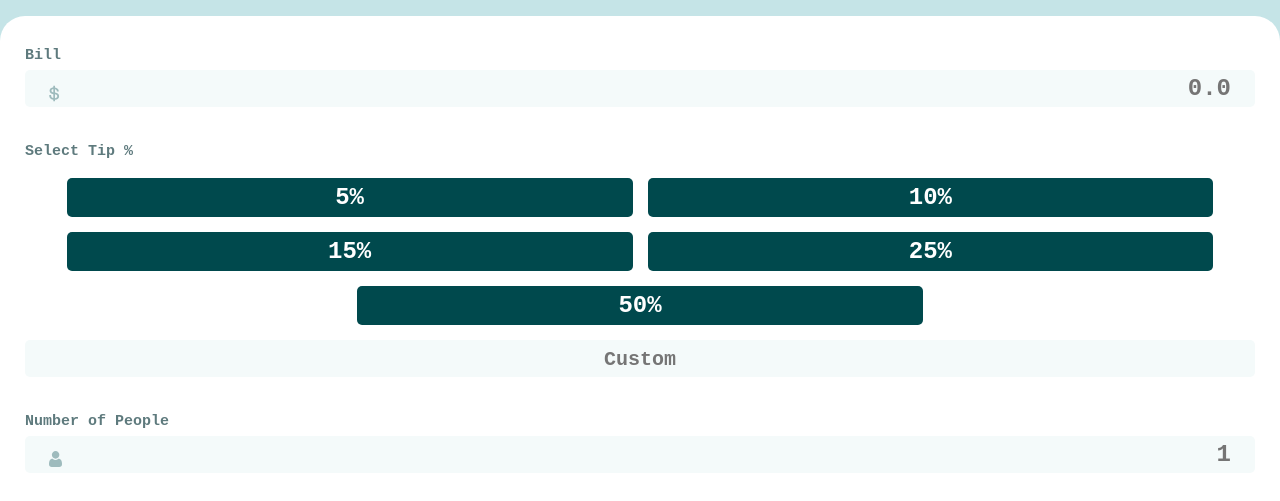
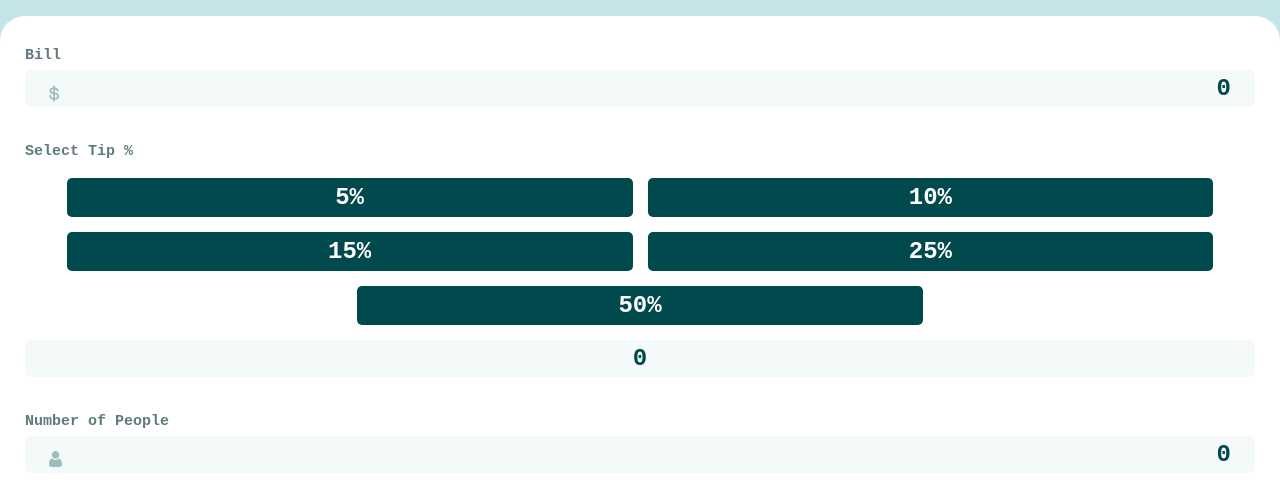
Before and after one commit to SULAJSJS/Tip-Calculator, a React (Vite) app: page / in a window 1280 px wide. Shown: the part 126-627 px from the top of the page. Built offline with nearby package versions, Linux system fonts and the light colour scheme.

Commit message:
typed the form component

```diff
--- a/src/App.tsx
+++ b/src/App.tsx
@@ -5,9 +5,9 @@ import Form from './components/Form';
 import Display from './components/Display';
 
 function App() {
-  const [bill, setBill] = useState('');
-  const [tip, setTip] = useState('');
-  const [people, setPeople] = useState('');
+  const [bill, setBill] = useState<number>(0);
+  const [tip, setTip] = useState<number>(0);
+  const [people, setPeople] = useState<number>(0);
   const [calculatedTip, setCalculatedTip] = useState<number>(0);
   const [total, setTotal] = useState(0);
 
@@ -19,9 +19,9 @@ function App() {
   }, [bill, calculatedTip, people, tip]);
 
   const handleResetBtn = () => {
-    setBill('');
-    setTip('');
-    setPeople('');
+    setBill(0);
+    setTip(0);
+    setPeople(0);
     setCalculatedTip(0);
     setTotal(0);
   };
--- a/src/components/Display.tsx
+++ b/src/components/Display.tsx
@@ -1,6 +1,20 @@
-/* eslint-disable react/jsx-filename-extension */
-function Display({ total, calculatedTip, handleResetBtn, people }) {
-  const returnCurrencyAmt = (amt: string) => {
+/* eslint-disable react/function-component-definition */
+import React from 'react';
+
+interface DisplayProps {
+  total: number;
+  calculatedTip: number;
+  handleResetBtn: () => void;
+  people: number;
+}
+
+const Display: React.FC<DisplayProps> = ({
+  total,
+  calculatedTip,
+  handleResetBtn,
+  people,
+}) => {
+  const returnCurrencyAmt = (amt: number) => {
     return new Intl.NumberFormat('en-US', {
       style: 'currency',
       currency: 'USD',
@@ -40,6 +54,6 @@ function Display({ total, calculatedTip, handleResetBtn, people }) {
       )}
     </div>
   );
-}
+};
 
 export default Display;
--- a/src/components/Form.tsx
+++ b/src/components/Form.tsx
@@ -1,3 +1,5 @@
+/* eslint-disable react/function-component-definition */
+import React from 'react';
 import Dollar from '../assets/icon-dollar.svg';
 import Person from '../assets/icon-person.svg';
 
@@ -29,12 +31,28 @@ interface Item {
   value: number;
 }
 
-function Form({ bill, setBill, tip, setTip, people, setPeople }) {
+interface FormProps {
+  bill: number;
+  setBill: (item: number) => void;
+  tip: number;
+  setTip: (item: number) => void;
+  people: number;
+  setPeople: (item: number) => void;
+}
+
+const Form: React.FC<FormProps> = ({
+  bill,
+  setBill,
+  tip,
+  setTip,
+  people,
+  setPeople,
+}) => {
   const handleSelectedTip = (item: Item) => {
-    setTip(item.value);
+    setTip(Number(item.value));
   };
   const handleSelectedCustom = (e: React.ChangeEvent<HTMLInputElement>) => {
-    setTip(e.target.value);
+    setTip(Number(e.target.value));
   };
 
   return (
@@ -51,7 +69,7 @@ function Form({ bill, setBill, tip, setTip, people, setPeople }) {
             id="inp-bill"
             placeholder="0.0"
             onInput={(event: React.ChangeEvent<HTMLInputElement>) =>
-              setBill(+event.target.value)
+              setBill(Number(+event.target.value))
             }
             value={bill}
           />
@@ -63,7 +81,7 @@ function Form({ bill, setBill, tip, setTip, people, setPeople }) {
           <label htmlFor="inp-tip">Select Tip %</label>
         </div>
         <div className="btn-wrapper">
-          {list?.map((item, i) => (
+          {list?.map((item) => (
             <div
               onClick={() => handleSelectedTip(item)}
               onKeyUp={() => handleSelectedTip(item)}
@@ -101,7 +119,7 @@ function Form({ bill, setBill, tip, setTip, people, setPeople }) {
             id="inp-people"
             placeholder="1"
             onInput={(e: React.ChangeEvent<HTMLInputElement>) =>
-              setPeople(+e.target.value)
+              setPeople(Number(+e.target.value))
             }
             value={people}
           />
@@ -110,6 +128,6 @@ function Form({ bill, setBill, tip, setTip, people, setPeople }) {
       </div>
     </div>
   );
-}
+};
 
 export default Form;
```
